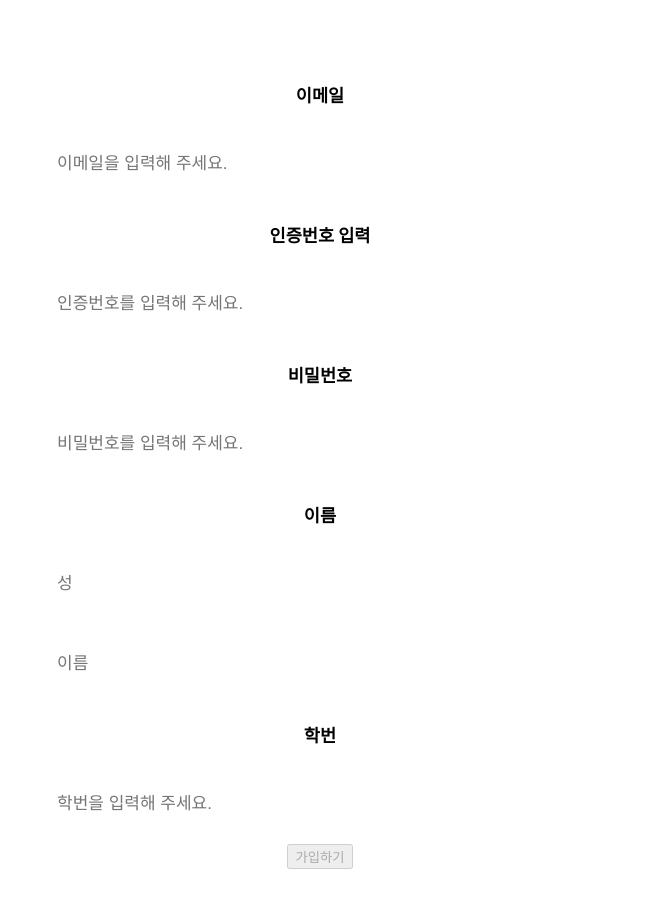
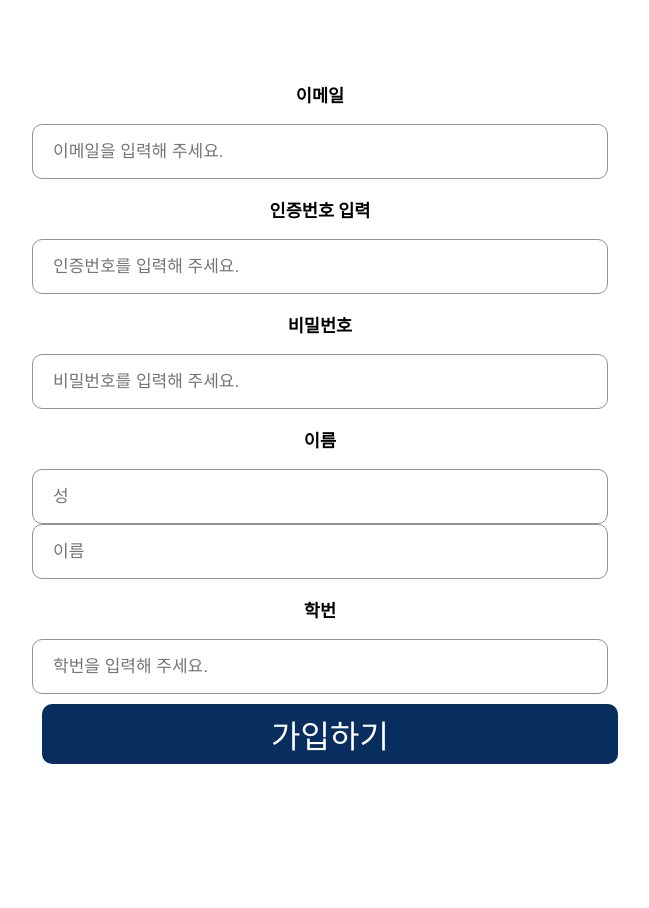
Before and after one commit to RE-VEL/REVEL-frontend-V1, a Next.js app: page /join in a window 1280 px wide. Shown: the part 320-1228 px from the top of the page, without its empty margins (352-1001 px from the left). Built offline with nearby package versions, Linux system fonts and the light colour scheme.

Commit message:
Style: Add interval
edit width, location and font-size

```diff
--- a/pages/join.tsx
+++ b/pages/join.tsx
@@ -32,18 +32,8 @@ const Join = () => {
           </div>
           <div className="phone">
             <h3>이름</h3>
-            <GetInfo
-              id="firstName"
-              type="text"
-              placeholder="성"
-              //   onInput={changeName1()}
-            />
-            <GetInfo
-              id="lastName"
-              type="text"
-              placeholder="이름"
-              //   onInput={changeName1()}
-            />
+            <GetInfo id="firstName" type="text" placeholder="성" />
+            <GetInfo id="lastName" type="text" placeholder="이름" />
           </div>
           <div className="classnum">
             <h3>학번</h3>
@@ -55,9 +45,9 @@ const Join = () => {
             <div id="classnumError" className="error"></div>
           </div>
         </TopInput>
-        <Joined className="signUp">
-          <button disabled>가입하기</button>
-        </Joined>
+        <div className="signUp">
+          <Joined disabled>가입하기</Joined>
+        </div>
       </Whole>
     </Outer>
   );
@@ -68,8 +58,7 @@ const Outer = styled.div`
   font-size: 11px;
   width: 45%;
   display: flex;
-  text-align: center;
-  justify-content: center;
+  vertical-align: middle;
   margin: 30%;
 `;
 const TopInput = styled.div`
@@ -77,16 +66,15 @@ const TopInput = styled.div`
 `;
 const GetInfo = styled.input`
   padding: 12px 20px;
-  margin: 5px;
   display: inline-block;
-  border: 1px #ccc;
+  border: 1px solid #939393;
   outline: none;
   box-sizing: border-box;
   border-radius: 10px;
   font-size: 17px;
-  height: 70px;
+  height: 55px;
   width: 100%;
-  max-width: 626px;
+  max-width: 700px;
 `;
 const Whole = styled.div`
   width: 100%;
@@ -94,14 +82,18 @@ const Whole = styled.div`
   font-weight: 700;
   font-size: 15px;
 `;
-const Joined = styled.label`
-  color: #433e50;
+const Joined = styled.button`
+  background-color: #082d5f;
+  color: white;
+  margin: 10px;
   border: none;
-  margin: none;
+  display: inline-block;
   cursor: pointer;
-  display: flex;
-  justify-content: center;
+  border-radius: 10px;
+  font-size: 32px;
+  height: 60px;
   width: 100%;
+  max-width: 700px;
 `;
 
 /*function changeName1():
```
